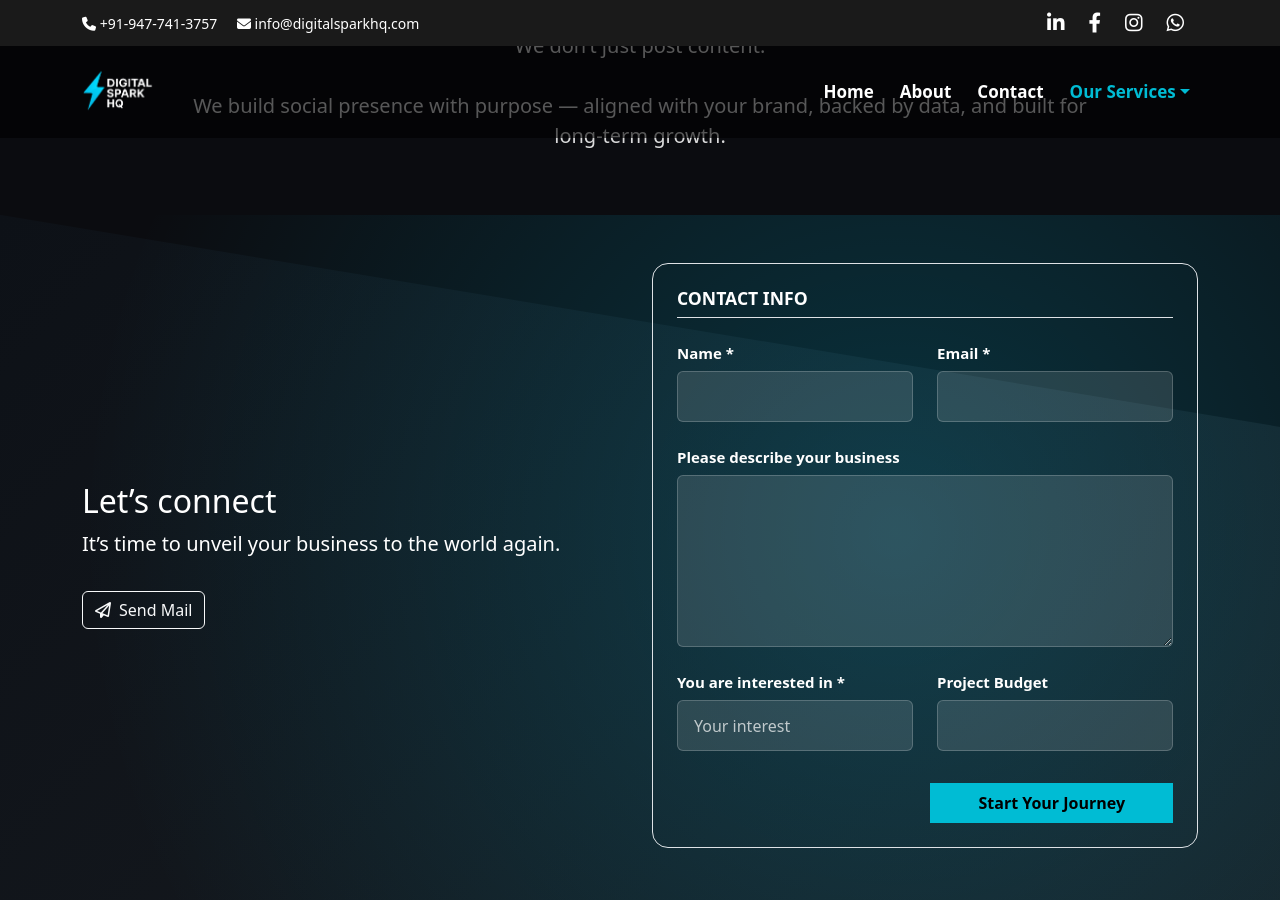
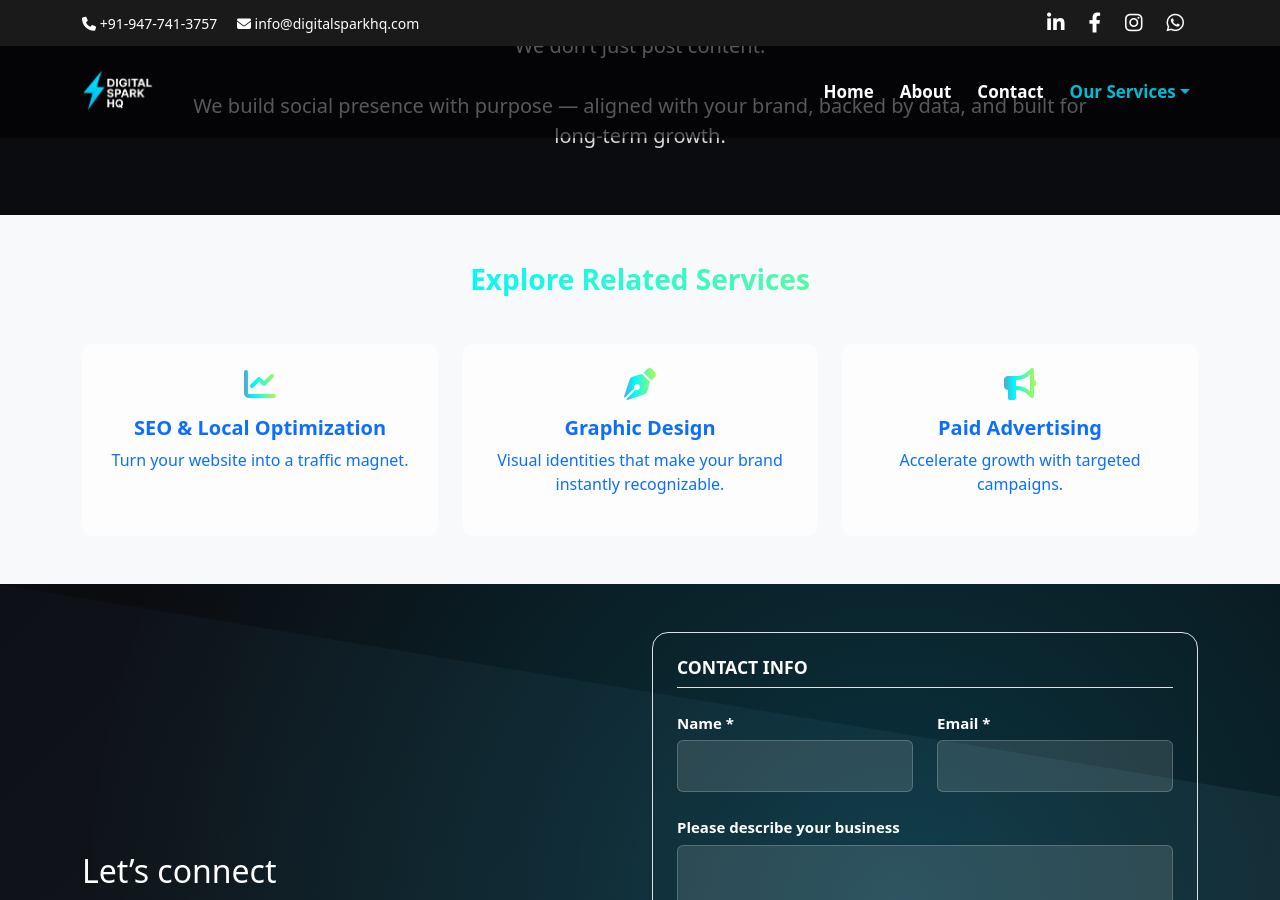
Before and after one commit to Iambiswajit-C/digitalsparkhq, a Jekyll site: the page built from services/social-media/index.md, in a window 1280 px wide and 900 px high, scrolled down 3129 px. Built offline with Jekyll 4.4.1, drawn with Linux system fonts in a browser that asks for light colours.

Commit message:
Update index.md

```diff
--- a/services/social-media/index.md
+++ b/services/social-media/index.md
@@ -206,3 +206,46 @@ description: "Strategic social media marketing that builds brand presence, engag
     </p>
   </div>
 </section>
+
+<!-- Related Services -->
+<section class="py-5 bg-light text-dark">
+  <div class="container fade-in">
+    <h3 class="fw-bold text-center mb-5 gradient-text">
+      Explore Related Services
+    </h3>
+
+    <div class="row g-4 justify-content-center text-center">
+
+      <div class="col-md-4">
+        <a href="/services/seo/" class="text-decoration-none">
+          <div class="about-card p-4 h-100">
+            <i class="fas fa-chart-line fs-2 mb-3 gradient-text"></i>
+            <h5 class="fw-bold">SEO & Local Optimization</h5>
+            <p>Turn your website into a traffic magnet.</p>
+          </div>
+        </a>
+      </div>
+
+      <div class="col-md-4">
+  <a href="/services/graphic-design/" class="text-decoration-none">
+    <div class="about-card p-4 h-100">
+      <i class="fas fa-pen-nib fs-2 mb-3 gradient-text"></i>
+      <h5 class="fw-bold">Graphic Design</h5>
+      <p>Visual identities that make your brand instantly recognizable.</p>
+    </div>
+  </a>
+</div>
+
+      <div class="col-md-4">
+        <a href="/services/paid-ads/" class="text-decoration-none">
+          <div class="about-card p-4 h-100">
+            <i class="fas fa-bullhorn fs-2 mb-3 gradient-text"></i>
+            <h5 class="fw-bold">Paid Advertising</h5>
+            <p>Accelerate growth with targeted campaigns.</p>
+          </div>
+        </a>
+      </div>
+
+    </div>
+  </div>
+</section>
```
